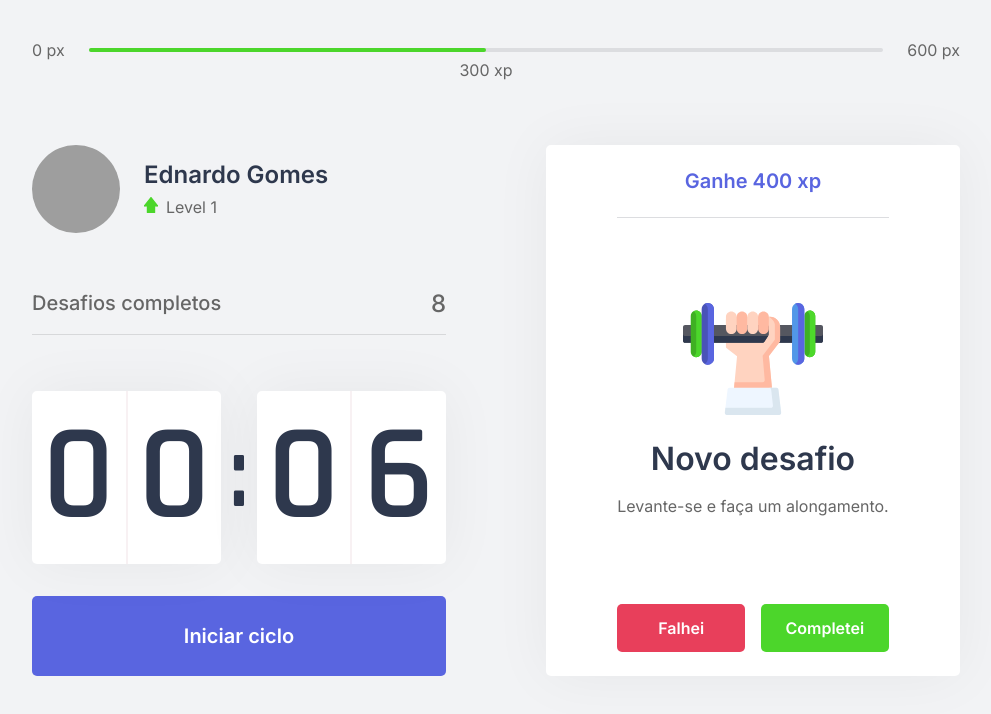
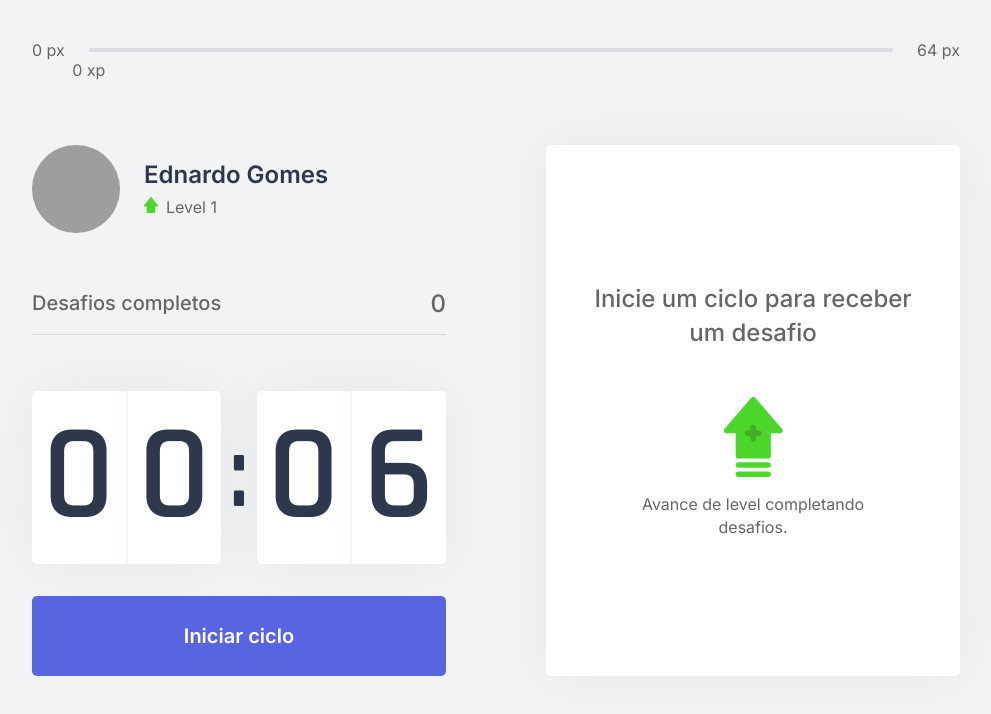
Before and after one commit to Nardogomes/moveit-next, a Next.js app: page / in a window 1280 px wide. Shown: the top 714 px of the page, without its empty margins (144-1135 px from the left). Built offline with nearby package versions, Linux system fonts and the light colour scheme; grey boxes are pictures that could not be loaded.

Commit message:
Criando o contexto para comunicar os componentes repasando os valores para atualizar os desafios e experiência do usuário.

```diff
--- /dev/null
+++ b/challenges.json
@@ -0,0 +1,62 @@
+[
+  {
+    "type": "body",
+    "description": "Estique um de seus braços com a palma da mão virada para frente e puxe os dedos para cima por 10 segundos por mão.",
+    "amount": 80
+  },
+  {
+    "type": "body",
+    "description": "Estique seu braço contra o peito e puxe-o utilizando o outro braço por 10 segundos por braço.",
+    "amount": 60
+  },
+  {
+    "type": "body",
+    "description": "Puxe seu pescoço com a ajuda da mão para a direita e para a esquerda, permanecendo na posição por alguns segundos.",
+    "amount": 70
+  },
+  {
+    "type": "body",
+    "description": "Com as duas mãos na parte de trás da cabeça, leve-a para baixo, alongando a parte de trás da região.",
+    "amount": 60
+  },
+  {
+    "type": "body",
+    "description": "Cruze as pernas e desça com as mãos esticadas em direção ao chão. Repita o movimento com a outra perna na frente.",
+    "amount": 100
+  },
+  {
+    "type": "body",
+    "description": "Sentado, abra as pernas e tente encostar as palmas das mãos no chão, repita 3 vezes por 5 segundos.",
+    "amount": 80
+  },
+  {
+    "type": "body",
+    "description": "Puxe o joelho de encontro ao peito e segure, troque de perna após 10 segundos.",
+    "amount": 50
+  },
+  {
+    "type": "body",
+    "description": "Sentado, cruze uma perna e incline seu tronco à frente, troque de perna após 10 segundos.",
+    "amount": 80
+  },
+  {
+    "type": "eye",
+    "description": "Sentado, feche os olhos e cubra-os com as palmas da mão durante 2 minutos, depois abra normalmente.",
+    "amount": 90
+  },
+  {
+    "type": "eye",
+    "description": "Em algum ambiente aberto, olhe o mais longe que puder em quatro direções por 3s, mexa apenas os olhos. Repita 3 vezes.",
+    "amount": 140
+  },
+  {
+    "type": "eye",
+    "description": "Usando os polegares, massage a área abaixo das sobrancelhas em movimentos circulares por 15 segundos.",
+    "amount": 70
+  },
+  {
+    "type": "body",
+    "description": "Em pé, gire a cintura o máximo que puder para a esquerda, segure por cinco segundos. Repita para a direita.",
+    "amount": 90
+  }
+]
--- a/src/components/ChallengeBox.tsx
+++ b/src/components/ChallengeBox.tsx
@@ -3,28 +3,25 @@
 import styles from '../styles/components/ChallengeBox.module.css'
 
 export function ChallengeBox() {
-  const contextData = useContext(ChallengesContext)
-
-  console.log(contextData)
-
-  const hasActiveChallenge = true
+  const { activeChallenge, resetChallenge } = useContext(ChallengesContext)
 
   return (
     <div className={styles.challengeBoxContainer}>
-      { hasActiveChallenge ? (
+      { activeChallenge ? (
         <div className={styles.challengeActive}>
-          <header>Ganhe 400 xp</header>
+          <header>Ganhe {activeChallenge.amount} xp</header>
 
           <main>
-            <img src="icons/body.svg" />
+            <img src={`icons/${activeChallenge.type}.svg`} />
             <strong>Novo desafio</strong>
-            <p>Levante-se e faça um alongamento.</p>
+            <p>{activeChallenge.description}</p>
           </main>
 
           <footer>
             <button
               type="button"
               className={styles.challengeFailButton}
+              onClick={resetChallenge}
             >
               Falhei
             </button>
--- a/src/components/CompletedChallenges.tsx
+++ b/src/components/CompletedChallenges.tsx
@@ -1,10 +1,13 @@
+import { useContext } from 'react'
+import { ChallengesContext } from '../contexts/ChallengesContext'
 import styles from '../styles/components/CompletedChallenges.module.css'
 
 export function CompletedChallenges() {
+  const { challengesCompleted } = useContext(ChallengesContext)
   return (
     <div className={styles.completedChallengesContainer}>
       <span>Desafios completos</span>
-      <span>8</span>
+      <span>{challengesCompleted}</span>
     </div>
   )
 }
--- a/src/components/ExperienceBar.tsx
+++ b/src/components/ExperienceBar.tsx
@@ -1,16 +1,23 @@
+import { useContext } from 'react'
+import { ChallengesContext } from '../contexts/ChallengesContext'
 import styles from '../styles/components/ExperienceBar.module.css'
 
 export function ExperienceBar() {
+  const { currentExperience, experienceToNextLevel } = useContext(ChallengesContext)
+
+  const percentToNextLevel = Math.round(currentExperience * 100) / experienceToNextLevel
+
   return (
     <header className={styles.experienceBar}>
       <span>0 px</span>
       <div>
-        <div style={{ width:'50%' }}></div>
-        <span className={styles.currentExperience} style={{ left: '50%' }}>
-          300 xp
+        <div style={{ width: `${percentToNextLevel}%` }}></div>
+
+        <span className={styles.currentExperience} style={{ left: `${percentToNextLevel}%` }}>
+          {currentExperience} xp
         </span>
       </div>
-      <span>600 px</span>
+      <span>{experienceToNextLevel} px</span>
     </header>
   )
 }
--- a/src/contexts/ChallengesContext.tsx
+++ b/src/contexts/ChallengesContext.tsx
@@ -1,11 +1,21 @@
 import { createContext, useState, ReactNode } from 'react'
+import challenges from '../../challenges.json'
+
+interface Challenge {
+  type: 'body' | 'eye',
+  description: string,
+  amount: number
+}
 
 interface ChallengesContextData {
   level: number,
   currentExperience: number,
+  experienceToNextLevel: number,
   challengesCompleted: number,
+  activeChallenge: Challenge,
   levelUp: () => void,
   startNewChallenge: () => void,
+  resetChallenge: () => void
 }
 
 interface ChallengesProviderProps {
@@ -19,12 +29,23 @@
   const [currentExperience, setCurrentExperience] = useState(0)
   const [challengesCompleted, setChallengesCompleted] = useState(0)
 
+  const [activeChallenge, setActiveChallenge] = useState(null)
+
+  const experienceToNextLevel = Math.pow((level + 1) * 4, 2)
+
   function levelUp() {
     setLevel(level + 1)
   }
 
   function startNewChallenge() {
-    console.log('New Challenge')
+    const randomChallengeIndex = Math.floor(Math.random() * challenges.length)
+    const challenge = challenges[randomChallengeIndex]
+
+    setActiveChallenge(challenge)
+  }
+
+  function resetChallenge() {
+    setActiveChallenge(null)
   }
 
   return (
@@ -32,9 +53,12 @@
       value={{
         level,
         currentExperience,
+        experienceToNextLevel,
         challengesCompleted,
         levelUp,
         startNewChallenge,
+        activeChallenge,
+        resetChallenge
       }}
     >
       {children}
```
